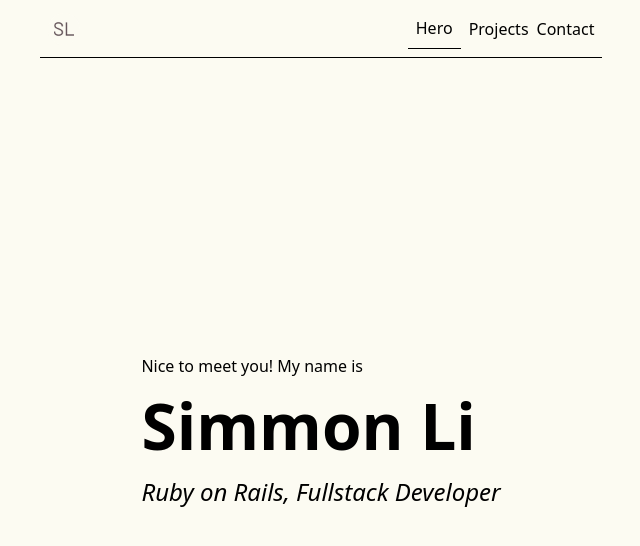
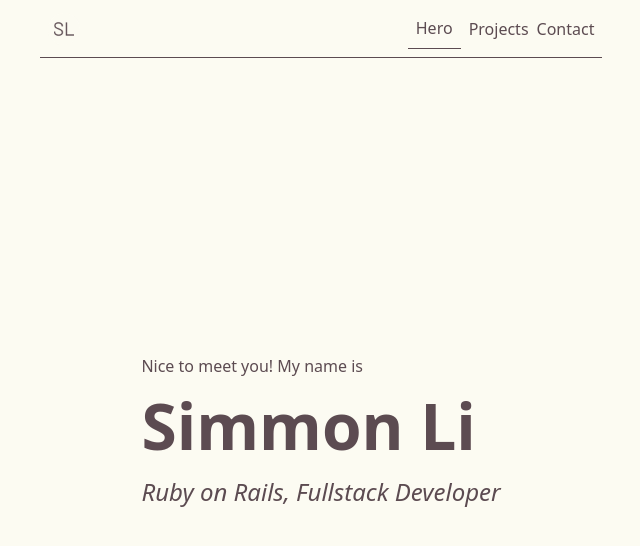
Before and after one commit to crespire/portfolio-v1, a React (Create React App) app: page / in a window 1280 px wide. Shown: the top 546 px of the page, without its empty margins (319-959 px from the left). Built offline with nearby package versions, Linux system fonts and the light colour scheme.

Commit message:
fix: CSS dark mode

```diff
--- a/src/App.tsx
+++ b/src/App.tsx
@@ -6,7 +6,7 @@ import Hero from './components/Hero';
 // Main Site
 const App: FC = () => {
   return (
-    <div className="container mx-auto h-full max-w-prose px-4">
+    <div className="container mx-auto h-full max-w-prose px-4 bg-pale text-coffee dark:text-pale dark:bg-coffee">
       <Header />
       <main>
         <Hero />
```
